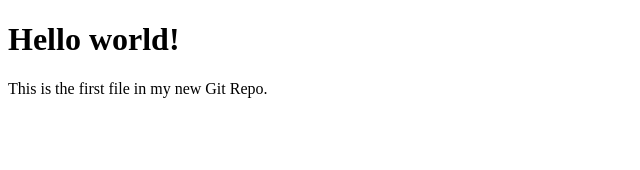
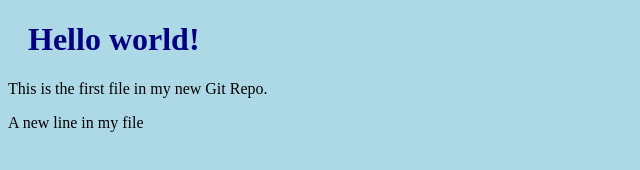
Before and after one commit to DanielMarcos1/w3schools, a plain HTML site: page index.html in a window 1280 px wide. Shown: the whole page, without its empty margins (0-640 px from the left). Drawn offline with Linux system fonts and the light colour scheme.

Commit message:
Updated index.html with a new line

```diff
--- a/index.html
+++ b/index.html
@@ -2,11 +2,13 @@
 <html>
 <head>
 <title>Hello World!</title>
+<link rel="stylesheet" href="bluestyle.css">
 </head>
 <body>
 
 <h1>Hello world!</h1>
 <p>This is the first file in my new Git Repo.</p>
+<p> A new line in my file</p>
 
 </body>
 </html>
```
